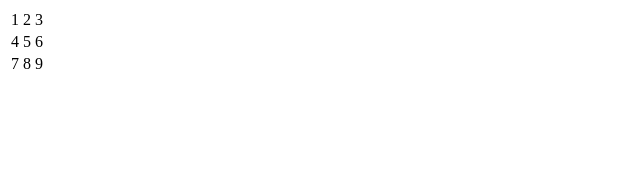
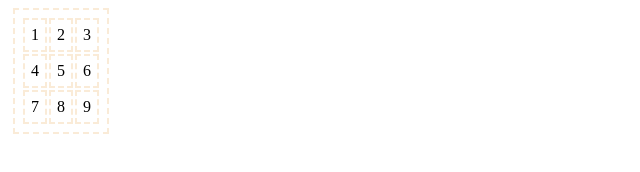
Before and after one commit to thrlstyyy/Mikita-Chyzheuski, a plain HTML site: page index.html in a window 1280 px wide. Shown: the whole page, without its empty margins (0-640 px from the left). Drawn offline with Linux system fonts and the light colour scheme.

Commit message:
Add files via upload

```diff
--- a/index.html
+++ b/index.html
@@ -1,8 +1,17 @@
+
 <html>
     <head>
         <meta charset = UTF-8>
         <title>Tabela</title>
-        <style>table,tr</style>
+        <style>
+            table,td {
+                padding: 6px;
+                margin: 5px;
+                border: 2px;
+                border-style: dashed;
+                border-color: antiquewhite;
+             }
+         </style>
         </head>
          <body>
             <table>
```
Lines whose indentation alone changed are shown as unchanged.
